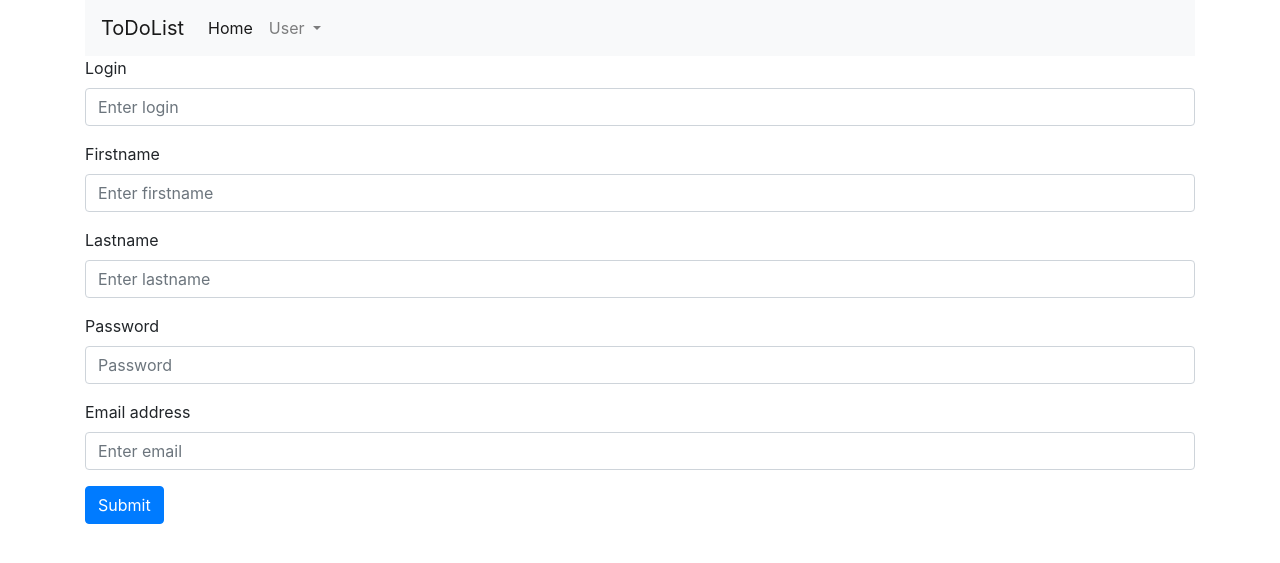
After one commit to IrinaLokhvytska/ToDoList, a Python web app: template static/templates/registration.html in a window 1280 px wide. The commit adds this page. Shown: the top 563 px of the page. Run offline with Jinja, Linux system fonts and the light colour scheme; the template is opened without the code that fills it, so the values that code supplies are empty; some libraries are stand-ins or nearby versions.

Commit message:
add registration method

```diff
--- a/static/templates/home.html
+++ b/static/templates/home.html
@@ -1,9 +1,9 @@
 {% extends "base.html" %}
 {% block content %}
-<h1>ToDoList</h1>
+<h1>Users</h1>
 <div class="list-group">
-    {% if to_do_list %}
-    {% for value in to_do_list %}
+    {% if users %}
+    {% for value in users %}
     <button type="button" class="list-group-item list-group-item-action">{{value}}</button>
     {% endfor %}
     {% else %}
--- /dev/null
+++ b/static/templates/registration.html
@@ -0,0 +1,26 @@
+{% extends "base.html" %}
+{% block content %}
+<form id="registration" action="/registration" method="post">
+    <div class="form-group">
+        <label for="login">Login</label>
+        <input type="text" class="form-control" id="login" placeholder="Enter login">
+    </div>
+    <div class="form-group">
+        <label for="firstname">Firstname</label>
+        <input type="text" class="form-control" id="firstname" placeholder="Enter firstname">
+    </div>
+    <div class="form-group">
+        <label for="lastname">Lastname</label>
+        <input type="text" class="form-control" id="lastname" placeholder="Enter lastname">
+    </div>
+    <div class="form-group">
+        <label for="password">Password</label>
+        <input type="password" class="form-control" id="password" placeholder="Password">
+    </div>
+    <div class="form-group">
+        <label for="email1">Email address</label>
+        <input type="email" class="form-control" id="email1" placeholder="Enter email">
+    </div>
+    <button type="submit" class="btn btn-primary">Submit</button>
+</form>
+{% endblock %}
--- a/todo_app/api.py
+++ b/todo_app/api.py
@@ -4,4 +4,4 @@ from todo_app.service_resource import home, registration
 bp = Blueprint(__name__)
 
 bp.add_route(home, '/', methods=['GET'])
-bp.add_route(registration, '/registration')
+bp.add_route(registration, '/registration', methods=['POST'])
```
Also changed, not shown: static/templates/user.html (deleted, +0 -13 lines), todo_app/service_resource.py (+3 -9 lines).
